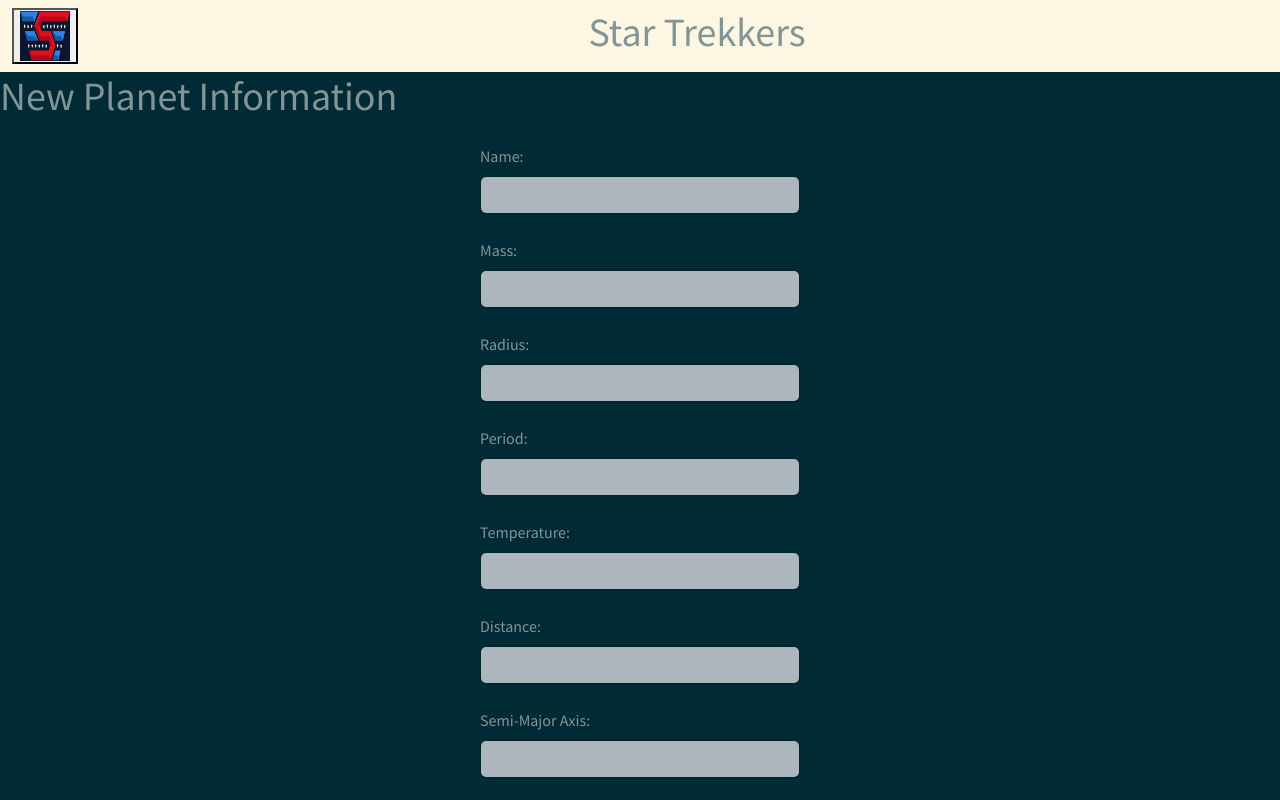
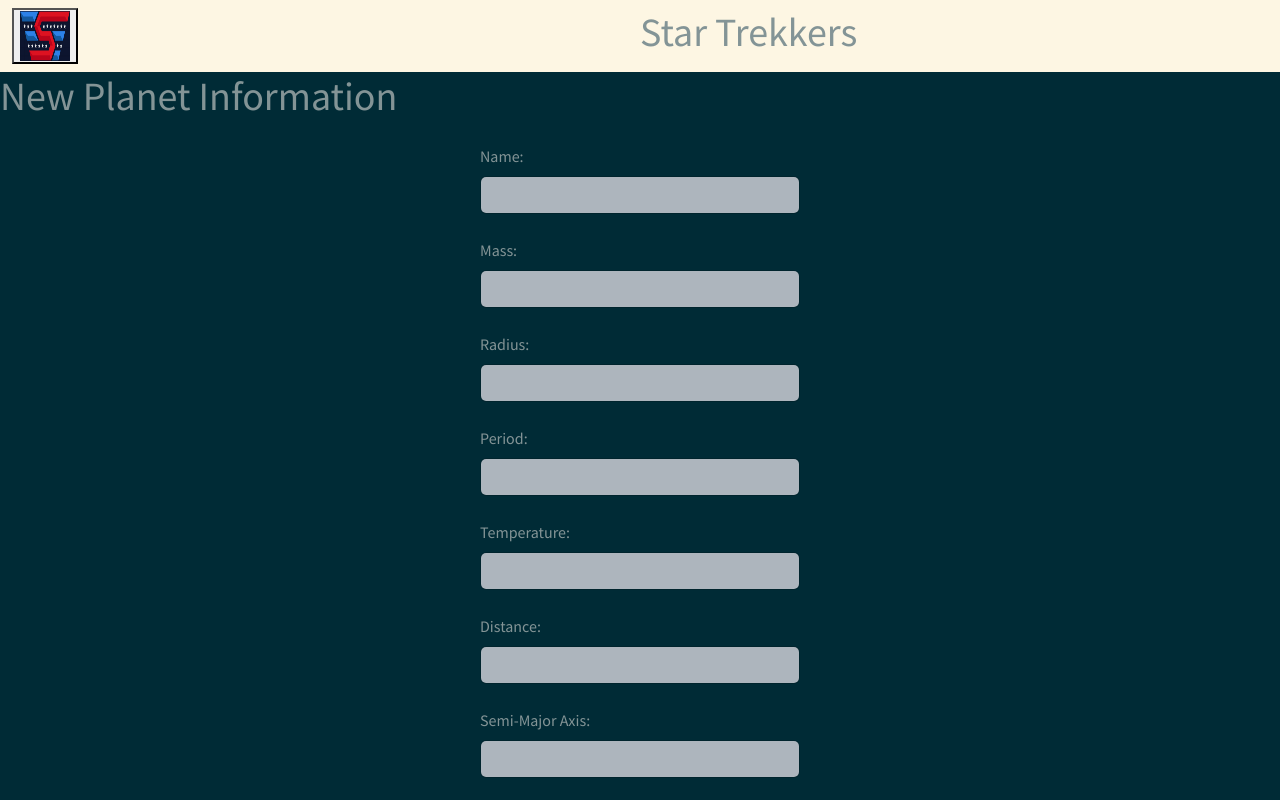
Before and after one commit to GBann1/Star-Trekker, a React (Create React App) app in the folder client/: page /entity in a window 1280 px wide. Shown: the top 800 px of the page. Built offline with nearby package versions, Linux system fonts and the light colour scheme; no server answers.

Commit message:
PROPERLY centered text

```diff
--- a/client/src/components/Navbar.jsx
+++ b/client/src/components/Navbar.jsx
@@ -30,13 +30,13 @@ const Navbar = () => {
     return (
         <div>
             <nav className="navbar navbar-expand-lg bg-light" data-bs-theme="light">
-                <div className="container-fluid d-flex align-items-center justify-conetnt-between">
-                    <div className='me-5'>
+                <div className="container-fluid d-flex align-items-center">
+                    <div className='navbarIcons'>
                         <button onClick={() => navigate(`/dashboard`)}><img style={{ height: 50, width: 50 }} className='img-fluid' src={`${image}`} alt="logo" /></button>
                     </div>
 
-                    <div>
-                        <h1 className='align-item center-center ' onClick={()=> navigate(`/dashboard`)}>Star Trekkers</h1>
+                    <div className='navbarIcons'>
+                        <h1 onClick={()=> navigate(`/dashboard`)}>Star Trekkers</h1>
                     </div>
 
                     <div className='align-item center-center '>
```
